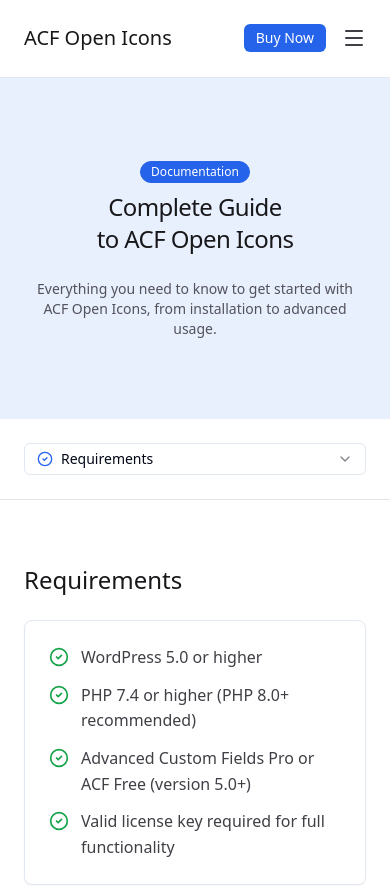
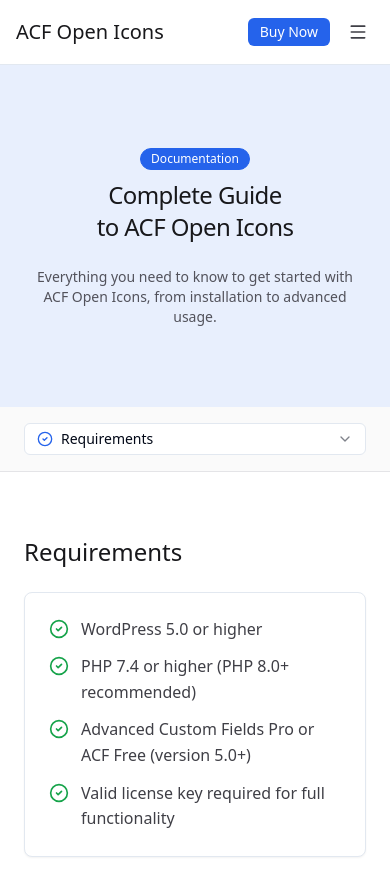
Before and after one commit to davidosull/acf-open-icons-marketing, a Next.js app: page /docs in a window 390 px wide. Shown: the top 886 px of the page. Built offline with nearby package versions, Linux system fonts and the light colour scheme.

Commit message:
style amends

```diff
--- a/components/docs/DocsSidebar.tsx
+++ b/components/docs/DocsSidebar.tsx
@@ -145,10 +145,13 @@
   // Mobile: Dropdown select (sticky below header)
   if (isMobile) {
     return (
-      <div className='lg:hidden sticky top-[73px] z-40 bg-white py-6 mb-8 -mx-6 lg:-mx-8 border-b border-zinc-200'>
+      <div
+        className='lg:hidden sticky z-40 bg-zinc-50 py-4 mb-8 -mx-6 lg:-mx-8 border-b border-zinc-200'
+        style={{ top: '64px' }}
+      >
         <div className='px-6 lg:px-8'>
           <Select value={activeSection} onValueChange={scrollToSection}>
-            <SelectTrigger className='w-full'>
+            <SelectTrigger className='w-full bg-white'>
               <SelectValue placeholder='Navigate to section' />
             </SelectTrigger>
             <SelectContent>
@@ -183,7 +186,7 @@
   // Desktop: Sidebar navigation
   return (
     <aside className='hidden lg:block w-64 shrink-0'>
-      <div className='sticky top-24 space-y-1'>
+      <div className='sticky space-y-1' style={{ top: '64px' }}>
         <nav className='space-y-1'>
           {navItems.map((item) => {
             const Icon = item.icon;
--- a/components/layout/Header.tsx
+++ b/components/layout/Header.tsx
@@ -53,7 +53,7 @@
   return (
     <header className='sticky top-0 z-50 w-full border-b bg-white/95 backdrop-blur supports-[backdrop-filter]:bg-white/60'>
       <nav
-        className='mx-auto flex max-w-7xl items-center justify-between p-6 lg:px-8'
+        className='mx-auto flex max-w-7xl items-center justify-between px-4 py-3 lg:px-8 lg:py-4 h-[64px]'
         aria-label='Global'
       >
         <div className='flex lg:flex-1'>
@@ -63,7 +63,7 @@
             </span>
           </Link>
         </div>
-        <div className='flex items-center gap-4 lg:hidden'>
+        <div className='flex items-center gap-3 lg:hidden'>
           <Button asChild variant='accent' size='sm'>
             <Link
               href={pathname === '/' ? '#pricing' : '/#pricing'}
@@ -75,14 +75,14 @@
           <button
             type='button'
             data-mobile-menu-trigger
-            className='-m-2.5 inline-flex items-center justify-center rounded-md p-2.5 text-zinc-700 hover:bg-zinc-50 transition-colors'
+            className='inline-flex items-center justify-center rounded-md p-1.5 text-zinc-700 hover:bg-zinc-50 transition-colors'
             onClick={() => setMobileMenuOpen(!mobileMenuOpen)}
             aria-label='Toggle menu'
           >
             {mobileMenuOpen ? (
-              <X className='h-6 w-6' aria-hidden='true' />
+              <X className='h-5 w-5' aria-hidden='true' />
             ) : (
-              <Menu className='h-6 w-6' aria-hidden='true' />
+              <Menu className='h-5 w-5' aria-hidden='true' />
             )}
           </button>
         </div>
--- a/components/ui/image-modal.tsx
+++ b/components/ui/image-modal.tsx
@@ -89,7 +89,7 @@
       {/* Close Button */}
       <button
         type='button'
-        className='absolute top-4 right-4 text-white hover:text-zinc-300 transition-colors z-10'
+        className='absolute top-4 right-4 text-white hover:text-zinc-300 transition-colors z-10 rounded-md p-1.5 focus:outline-none focus:ring-2 focus:ring-white/50 focus:ring-offset-2 focus:ring-offset-black/50'
         onClick={onClose}
         aria-label='Close gallery'
       >
@@ -102,26 +102,26 @@
           <Button
             variant='secondary'
             size='icon'
-            className='absolute left-2 sm:left-4 top-1/2 -translate-y-1/2 h-12 w-12 sm:h-10 sm:w-10 bg-white/20 hover:bg-white/30 text-white border-white/30 z-20'
+            className='absolute left-2 sm:left-4 top-1/2 -translate-y-1/2 h-10 w-10 sm:h-10 sm:w-10 bg-white/20 hover:bg-white/30 text-white border-white/30 z-20 focus-visible:ring-2 focus-visible:ring-white/50 focus-visible:ring-offset-2 focus-visible:ring-offset-black/50'
             onClick={(e) => {
               e.stopPropagation();
               goToPrevious();
             }}
             aria-label='Previous image'
           >
-            <ChevronLeft className='h-6 w-6 sm:h-5 sm:w-5' />
+            <ChevronLeft className='h-5 w-5' />
           </Button>
           <Button
             variant='secondary'
             size='icon'
-            className='absolute right-2 sm:right-4 top-1/2 -translate-y-1/2 h-12 w-12 sm:h-10 sm:w-10 bg-white/20 hover:bg-white/30 text-white border-white/30 z-20'
+            className='absolute right-2 sm:right-4 top-1/2 -translate-y-1/2 h-10 w-10 sm:h-10 sm:w-10 bg-white/20 hover:bg-white/30 text-white border-white/30 z-20 focus-visible:ring-2 focus-visible:ring-white/50 focus-visible:ring-offset-2 focus-visible:ring-offset-black/50'
             onClick={(e) => {
               e.stopPropagation();
               goToNext();
             }}
             aria-label='Next image'
           >
-            <ChevronRight className='h-6 w-6 sm:h-5 sm:w-5' />
+            <ChevronRight className='h-5 w-5' />
           </Button>
         </>
       )}
```
